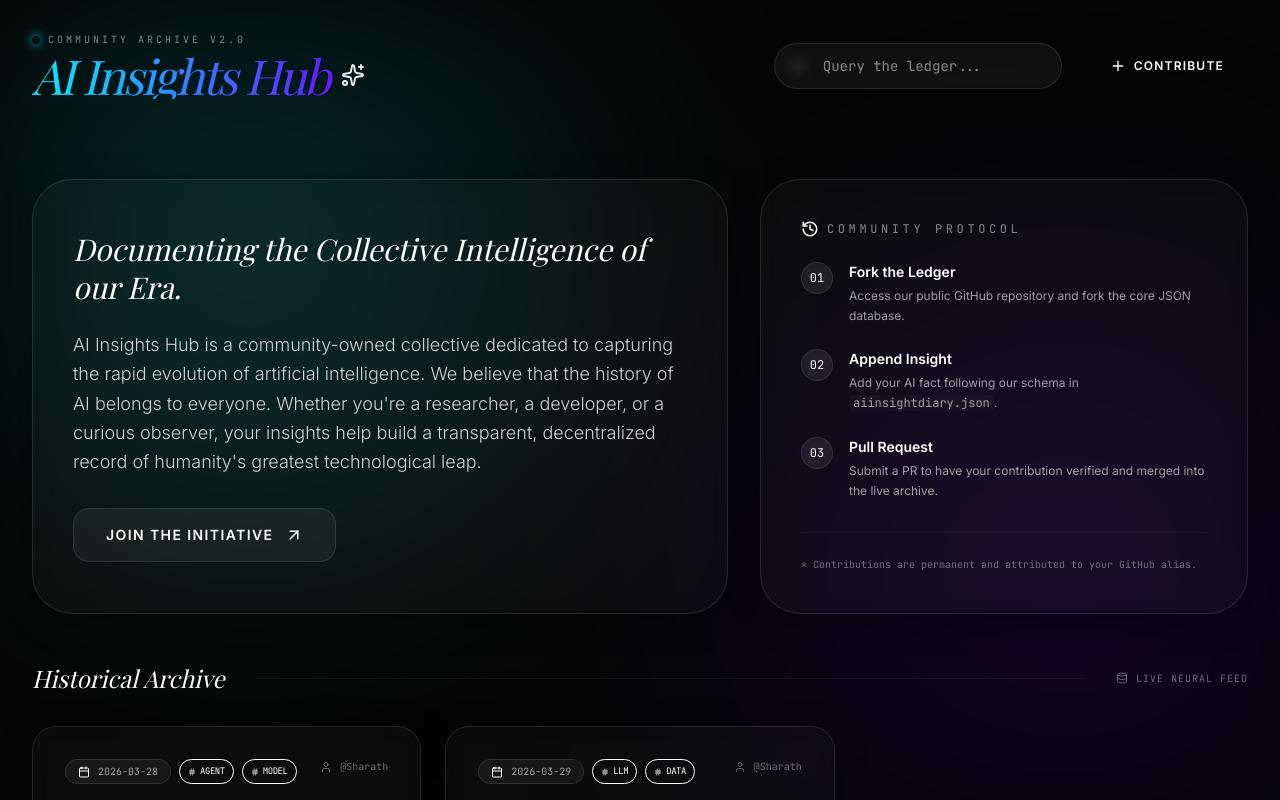
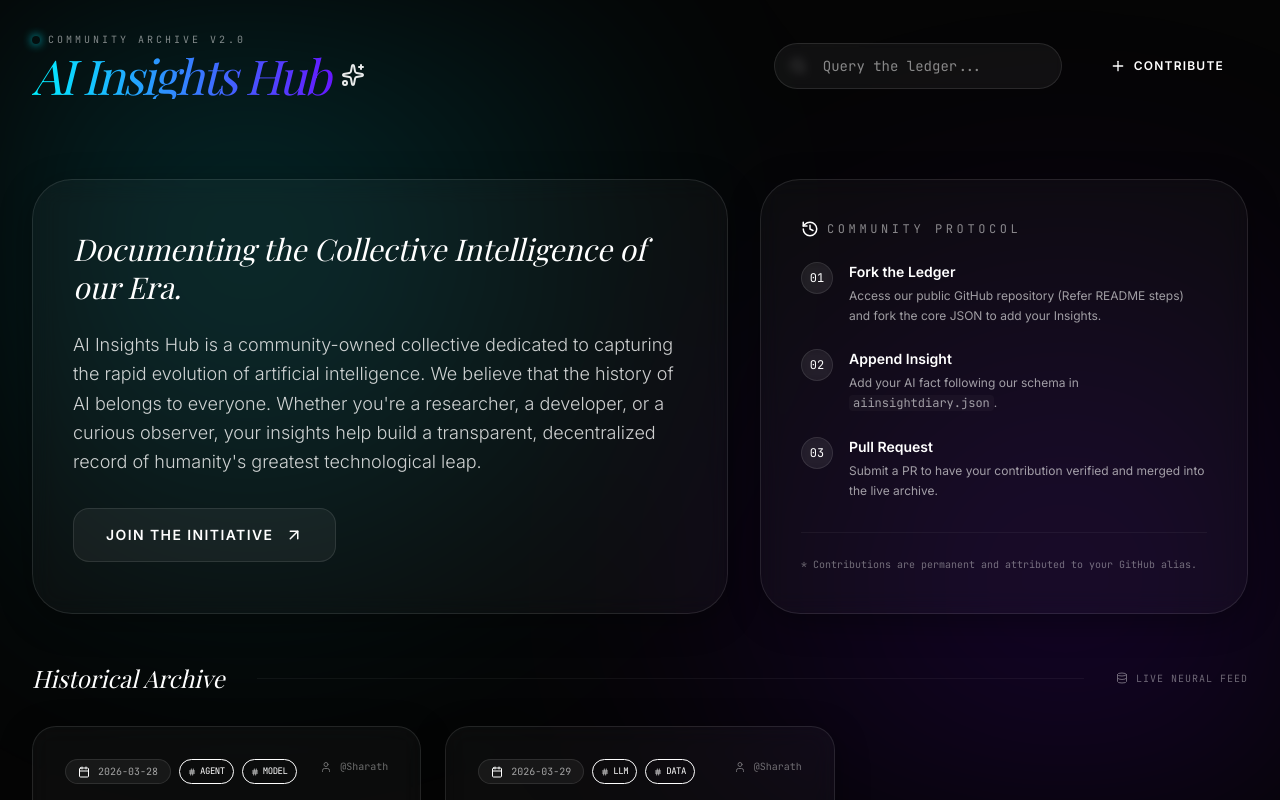
Before and after one commit to sharathchandran2001/ai-insight-hub, a React (Vite) app: page / in a window 1280 px wide. Shown: the top 800 px of the page. Built offline with nearby package versions, Linux system fonts and the light colour scheme; a web font is replaced by a local one.

Commit message:
Revise description for forking the Ledger
Updated the description to include README reference and insights.

Signed-off-by: Sharath Chandran <36369168+sharathchandran2001@users.noreply.github.com>

```diff
--- a/src/App.tsx
+++ b/src/App.tsx
@@ -245,7 +245,7 @@ export default function App() {
                 <div className="w-8 h-8 rounded-full glass-input flex items-center justify-center shrink-0 text-xs font-mono border-accent/30 text-accent group-hover/item:border-accent group-hover/item:bg-accent/10 transition-all">01</div>
                 <div>
                   <h4 className="text-sm font-semibold mb-1 group-hover/item:text-accent transition-colors">Fork the Ledger</h4>
-                  <p className="text-xs opacity-60 leading-relaxed">Access our public GitHub repository and fork the core JSON database.</p>
+                  <p className="text-xs opacity-60 leading-relaxed">Access our public GitHub repository (Refer README steps) and fork the core JSON to add your Insights.</p>
                 </div>
               </a>
               <a
```
